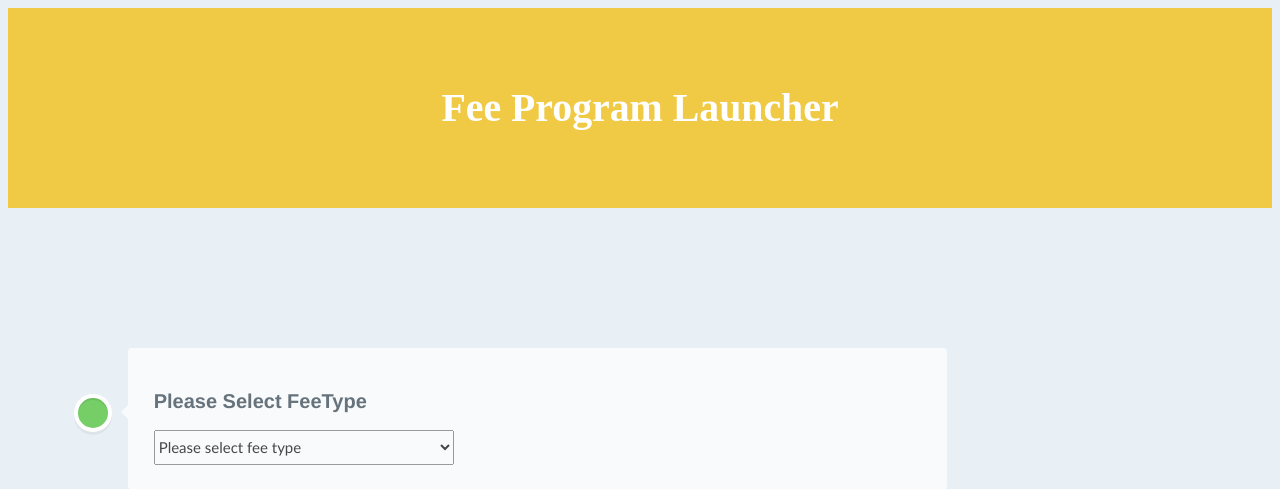
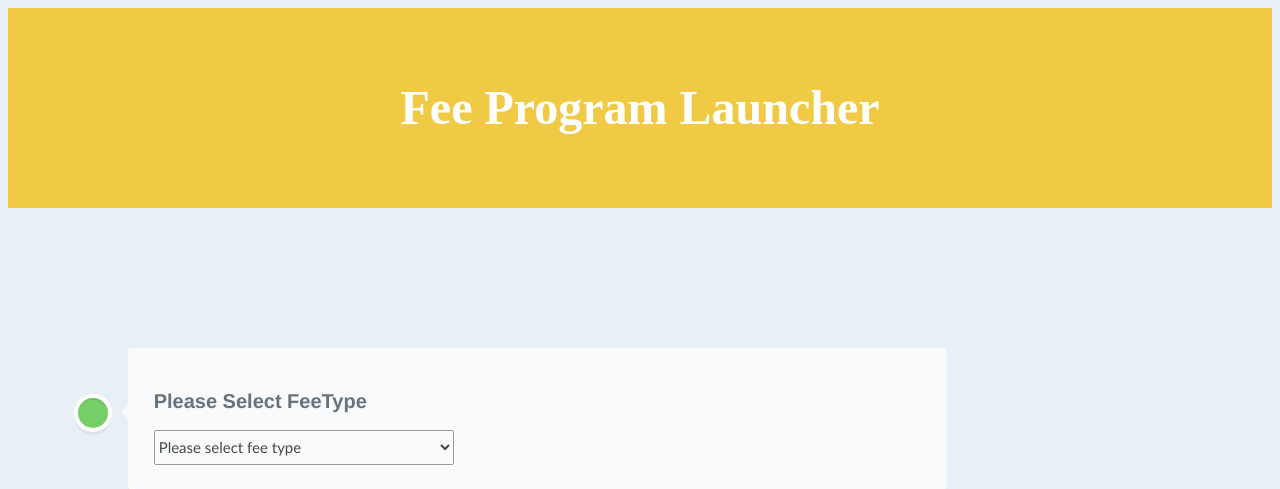
Before and after one commit to zhengnan/Chronos, a Flask app: page /input.html in a window 1280 px wide. Shown: the top 489 px of the page. Run offline with Flask 2, Linux system fonts and the light colour scheme; some libraries are stand-ins or nearby versions.

Commit message:
Adjust title font size

```diff
--- a/static/BRDDetails/index.css
+++ b/static/BRDDetails/index.css
@@ -96,6 +96,10 @@ header h1 {
   color: #ffffff;
   font-size: 18px;
   font-size: 1.125rem;
+  margin-block-start: 0em;
+  margin-block-end: 0em;
+  margin-inline-start: 0px;
+  margin-inline-end: 0px;
 }
 
 .topBanner-title {
@@ -168,7 +172,6 @@ footer h3 {
   }
   header h1 {
     font-size: 48px;
-    font-size: 2.48832em;
     font-family: 'Playfair Display', serif;
   }
   footer {
--- a/static/first/css/index.css
+++ b/static/first/css/index.css
@@ -77,7 +77,6 @@ header h1 {
   }
   header h1 {
     font-size: 48px;
-    font-size: 2.48832em;
     font-family: 'Playfair Display', serif;
   }
 }
```
